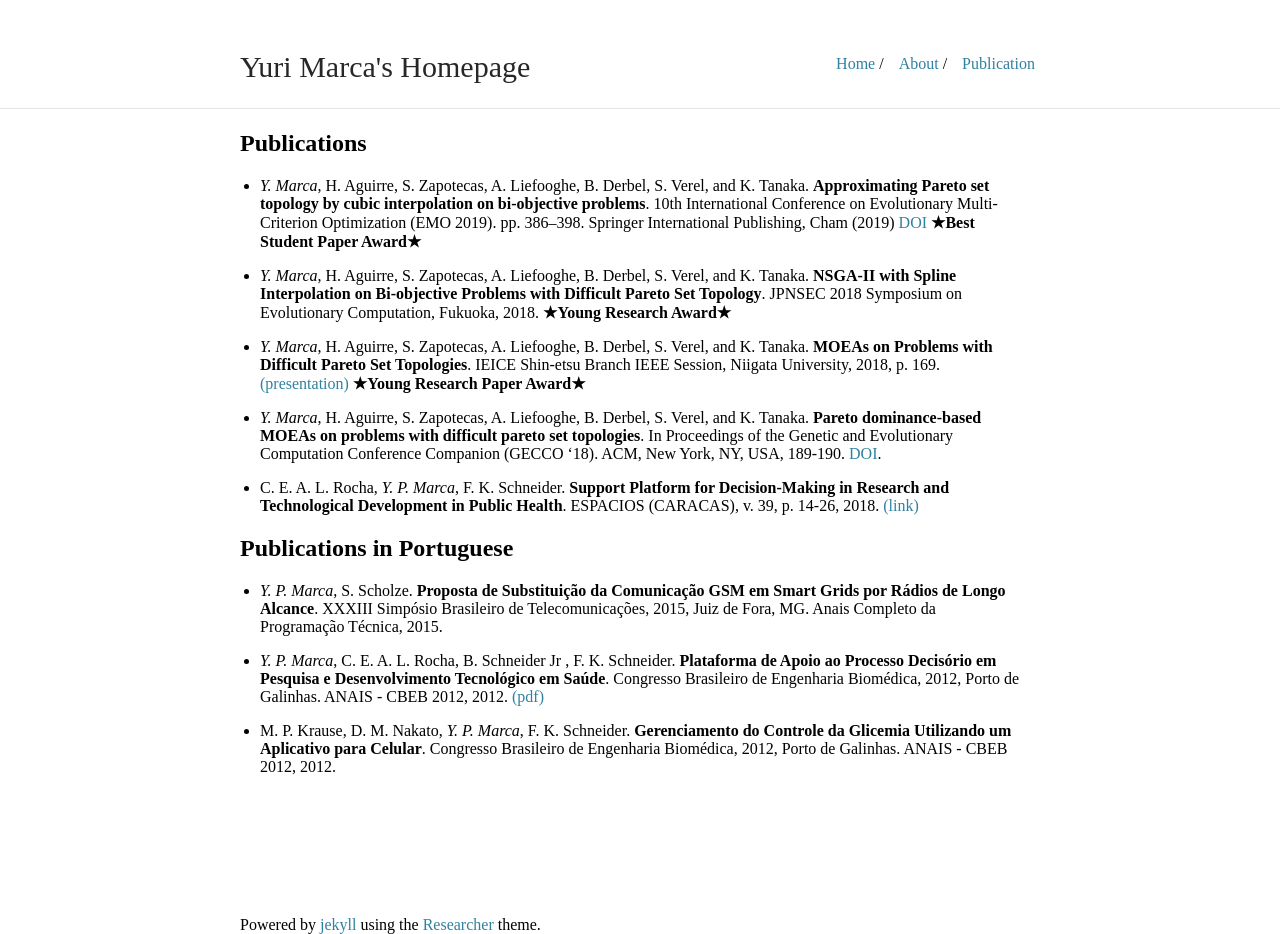
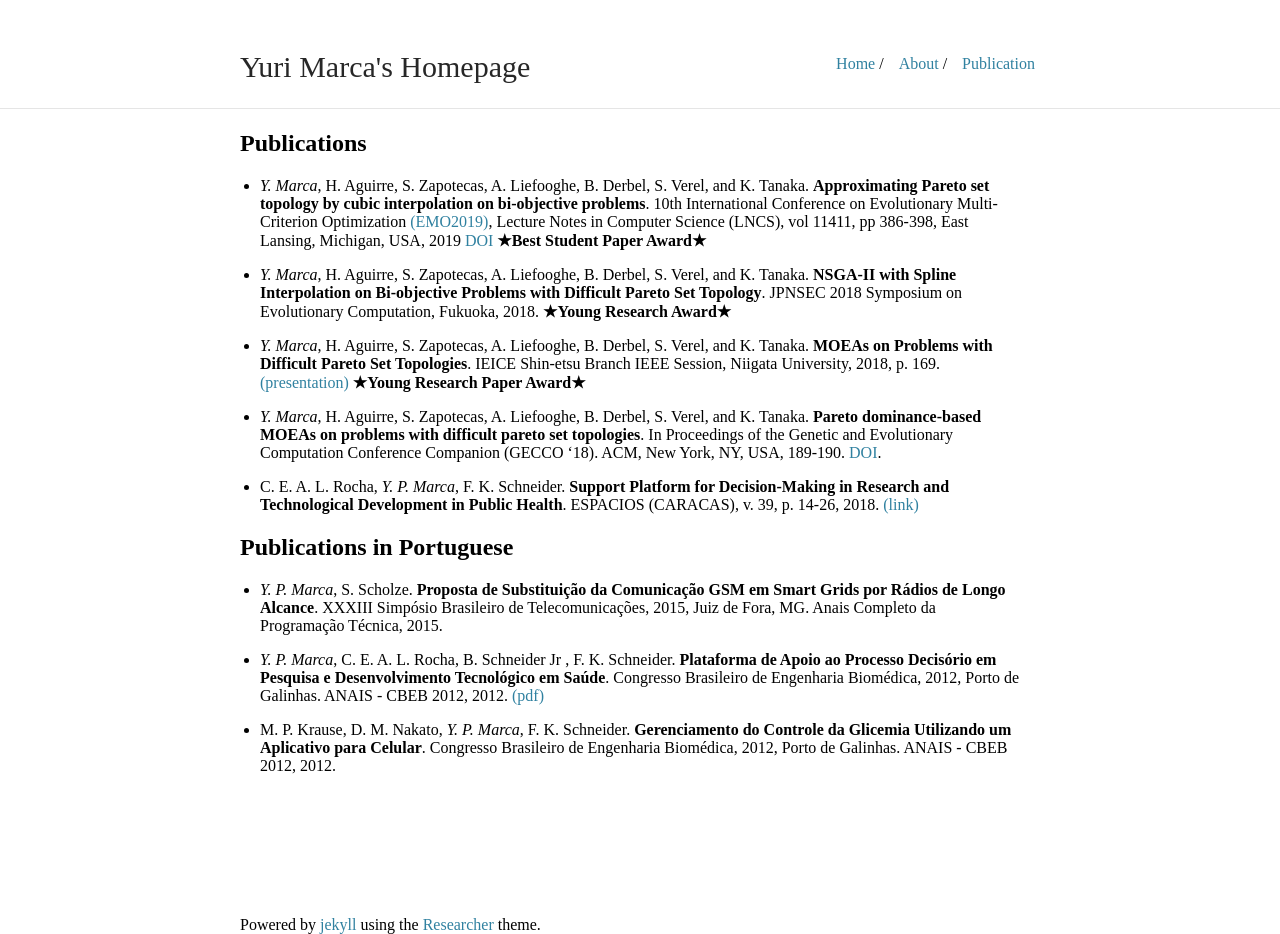
Before and after one commit to yurimarca/yurimarca.github.io, a Jekyll site: the page built from publication.md, in a window 1280 px wide. Built offline with Jekyll 4.4.1, drawn with Linux system fonts in a browser that asks for light colours.

Commit message:
minor changes

```diff
--- a/publication.md
+++ b/publication.md
@@ -6,7 +6,7 @@
 
 ## Publications
 
-* _Y. Marca_, H. Aguirre, S. Zapotecas, A. Liefooghe, B. Derbel, S. Verel, and K. Tanaka. **Approximating Pareto set topology by cubic interpolation on bi-objective problems**. 10th International Conference on Evolutionary Multi-Criterion Optimization (EMO 2019). pp. 386–398. Springer International Publishing, Cham (2019) [DOI](https://doi.org/10.1007/978-3-030-12598-1_31) **★Best Student Paper Award★**
+* _Y. Marca_, H. Aguirre, S. Zapotecas, A. Liefooghe, B. Derbel, S. Verel, and K. Tanaka. **Approximating Pareto set topology by cubic interpolation on bi-objective problems**. 10th International Conference on Evolutionary Multi-Criterion Optimization [(EMO2019)](https://www.emo2019.org/), Lecture Notes in Computer Science (LNCS), vol 11411, pp 386-398, East Lansing, Michigan, USA, 2019 [DOI](https://doi.org/10.1007/978-3-030-12598-1_31) **★Best Student Paper Award★**
 
 * _Y. Marca_, H. Aguirre, S. Zapotecas, A. Liefooghe, B. Derbel, S. Verel, and K. Tanaka. **NSGA-II with Spline Interpolation on Bi-objective Problems with Difficult Pareto Set Topology**. JPNSEC 2018 Symposium on Evolutionary Computation, Fukuoka, 2018. **★Young Research Award★**
 
```
Also changed, not shown: index.md (+0 -1 lines).
